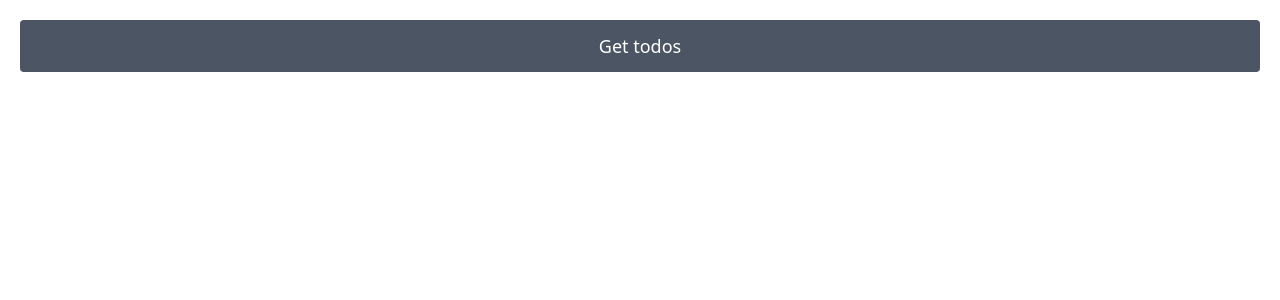
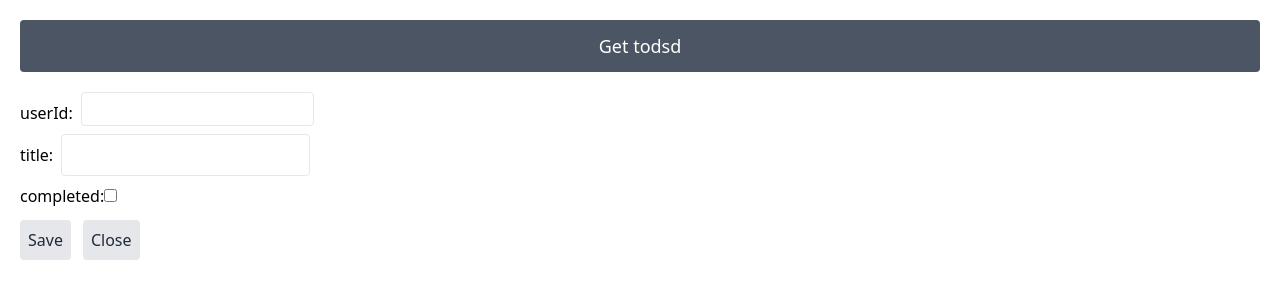
Before and after one commit to vinicri/csb, a Next.js app: page / in a window 1280 px wide. Shown: the top 300 px of the page. Built offline with nearby package versions, Linux system fonts and the light colour scheme.

Commit message:
initial commit

```diff
--- /dev/null
+++ b/components/TodoForm.js
@@ -0,0 +1,43 @@
+export default function TodoForm({ initialValues, onClose }) {
+  const submit = (e) => {
+    e.preventDefault();
+  };
+  return (
+    <form className="flex flex-col" onSubmit={submit}>
+      <label className="pt-2">
+        userId:
+        <input
+          className="rounded border border-gray-200 pt-2 ml-2"
+          type="number"
+          name="userId"
+        />
+      </label>
+      <label className="pt-2">
+        title:
+        <input
+          className="rounded border border-gray-200 p-2 ml-2"
+          type="text"
+          name="title"
+        />
+      </label>
+      <label className="pt-2">
+        completed:
+        <input type="checkbox" name="completed" />
+      </label>
+      <div className="mt-3">
+        <button
+          className="rounded bg-gray-200 text-gray-800 p-2 mb-3 hover:bg-gray-300"
+          type="submit"
+        >
+          Save
+        </button>
+        <button
+          onClick={onClose}
+          className="rounded bg-gray-200 text-gray-800 p-2 mb-3 hover:bg-gray-300 ml-3"
+        >
+          Close
+        </button>
+      </div>
+    </form>
+  );
+}
--- a/components/TodosTable.js
+++ b/components/TodosTable.js
@@ -1,10 +1,58 @@
-export default function TodosTable({ todos }) {
+export default function TodosTable({
+  todos,
+  toggleCompleted,
+  selected,
+  toggleSelected,
+  updateSortBy
+}) {
   return (
     <table className="w-full">
       <tr key="header">
-        <th>userId</th>
-        <th>title</th>
-        <th>completed</th>
+        <th>
+          <span>userId</span>
+          <button
+            className="p-1 rounded bg-gray-200 m-1"
+            onClick={() => updateSortBy("idAsc")}
+          >
+            A
+          </button>
+          <button
+            className="p-1 rounded bg-gray-200 m-1"
+            onClick={() => updateSortBy("idDesc")}
+          >
+            D
+          </button>
+        </th>
+        <th>
+          <span>title</span>
+          <button
+            className="p-1 rounded bg-gray-200 m-1"
+            onClick={() => updateSortBy("titleAsc")}
+          >
+            A
+          </button>
+          <button
+            className="p-1 rounded bg-gray-200 m-1"
+            onClick={() => updateSortBy("titleDesc")}
+          >
+            D
+          </button>
+        </th>
+        <th>
+          <span>completed</span>
+          <button
+            className="p-1 rounded bg-gray-200 m-1"
+            onClick={() => updateSortBy("completedAsc")}
+          >
+            A
+          </button>
+          <button
+            className="p-1 rounded bg-gray-200 m-1"
+            onClick={() => updateSortBy("completedDesc")}
+          >
+            D
+          </button>
+        </th>
       </tr>
       {todos.map((todo, index) => (
         <tr
@@ -13,9 +61,25 @@ export default function TodosTable({ todos }) {
             index % 2 === 0 ? "bg-gray-200" : ""
           } hover:bg-gray-300 cursor-pointer`}
         >
-          <td>{todo.userId}</td>
+          <td>
+            <input
+              type="checkbox"
+              className="mx-1"
+              checked={!!selected[todo.id]}
+              onChange={(e) => toggleSelected(e, todo.id)}
+            />
+            <span>{todo.userId}</span>
+          </td>
           <td>{todo.title}</td>
-          <td>{todo.completed.toString()}</td>
+          <td>
+            <input
+              className="mr-1"
+              type="checkbox"
+              checked={todo.completed}
+              onChange={(e) => toggleCompleted(e, todo.id)}
+            />
+            <span>{todo.completed.toString()}</span>
+          </td>
         </tr>
       ))}
     </table>
--- a/pages/index.js
+++ b/pages/index.js
@@ -2,22 +2,102 @@ import Link from "next/link";
 import { useEffect, useState } from "react";
 import { getTodos } from "../api";
 import TodosTable from "../components/TodosTable";
+import TodoForm from "../components/TodoForm";
+import produce from "immer";
+
+const sortByCompleted = (asc = true) => (a, b) => {
+  return (asc ? 1 : -1) * (a.completed - b.completed);
+};
+
+const sortById = (asc = true) => (a, b) => {
+  return (asc ? 1 : -1) * (a.id - b.id);
+};
+
+const sortByTitle = (asc = true) => (a, b) => {
+  return asc ? a.title > b.title : a.title < b.title;
+};
+
+const sortByMap = {
+  completedAsc: sortByCompleted(),
+  completedDesc: sortByCompleted(false),
+  titleAsc: sortByTitle(),
+  titleDesc: sortByTitle(false),
+  idAsc: sortById(),
+  idDesc: sortById(false)
+};
 
 export default function IndexPage() {
   const [todos, setTodos] = useState([]);
   const [loading, setLoading] = useState(false);
   const [error, setError] = useState(null);
+  const [selected, setSelected] = useState({});
+
+  const [sortBy, setSortBy] = useState("completedAsc");
+
+  const toggleCompleted = (e, id) => {
+    e.persist();
+    setTodos(
+      produce(todos, (draft) => {
+        const found = draft.find((i) => i.id === id);
+        found.completed = e.target.checked;
+        draft.sort(sortByMap[sortBy]);
+      })
+    );
+  };
+
+  const toggleSelected = (e, id) => {
+    e.persist();
+    setSelected(
+      produce(selected, (draft) => {
+        if (e.target.checked) {
+          draft[id] = true;
+        } else {
+          delete draft[id];
+        }
+      })
+    );
+  };
+
+  const deleteSelected = () => {
+    const selectedIds = Object.keys(selected).map((i) => parseInt(i));
+    //console.log(selectedIds);
+
+    const newTodos = todos.filter((i) => {
+      return !selectedIds.includes(i.id);
+    });
+    // setTodos(
+    //   produce(todos, (draft) => {
+    //     return draft.filter((i) => !selectedIds.includes(i.id));
+    //   })
+    // );
+    setTodos(newTodos);
+    setSelected({});
+  };
 
   const getData = async () => {
     setError(null);
     setLoading(true);
     try {
       const response = await getTodos();
-      setTodos(response.data);
+      console.log(sortBy);
+      setTodos(response.data.sort(sortByMap[sortBy]));
     } catch (e) {
       setError(e);
     }
     setLoading(false);
+  };
+
+  const anySelected = Object.keys(selected).length > 0;
+
+  const updateSortBy = (by) => {
+    if (by !== sortBy && sortByMap[by]) {
+      setTodos(
+        produce(todos, (draft) => {
+          draft.sort(sortByMap[by]);
+        })
+      );
+      setSortBy(by);
+    }
   };
 
   return (
@@ -26,15 +106,33 @@ export default function IndexPage() {
         className="rounded bg-gray-600 text-white text-lg p-3 w-full mb-3"
         onClick={getData}
       >
-        Get todos
+        Get todsd
       </button>
       {loading ? <div>Loading...</div> : null}
       {error ? (
         <div>
           <p>Error loading the Todos list. Try again.</p>
+          <p>{error.message}</p>
         </div>
       ) : null}
-      {todos.length > 0 ? <TodosTable todos={todos} /> : null}
+      {anySelected && (
+        <button
+          className="rounded bg-gray-200 text-gray-800 p-2 mb-3 hover:bg-gray-300"
+          onClick={deleteSelected}
+        >
+          Delete selected todos
+        </button>
+      )}
+      <TodoForm />
+      {todos.length > 0 ? (
+        <TodosTable
+          updateSortBy={updateSortBy}
+          todos={todos}
+          toggleCompleted={toggleCompleted}
+          selected={selected}
+          toggleSelected={toggleSelected}
+        />
+      ) : null}
     </div>
   );
 }
```
Also changed, not shown: package.json (+10 -2 lines), operations.js (added), 1 other file (tests, documents, lock files or other folders).
